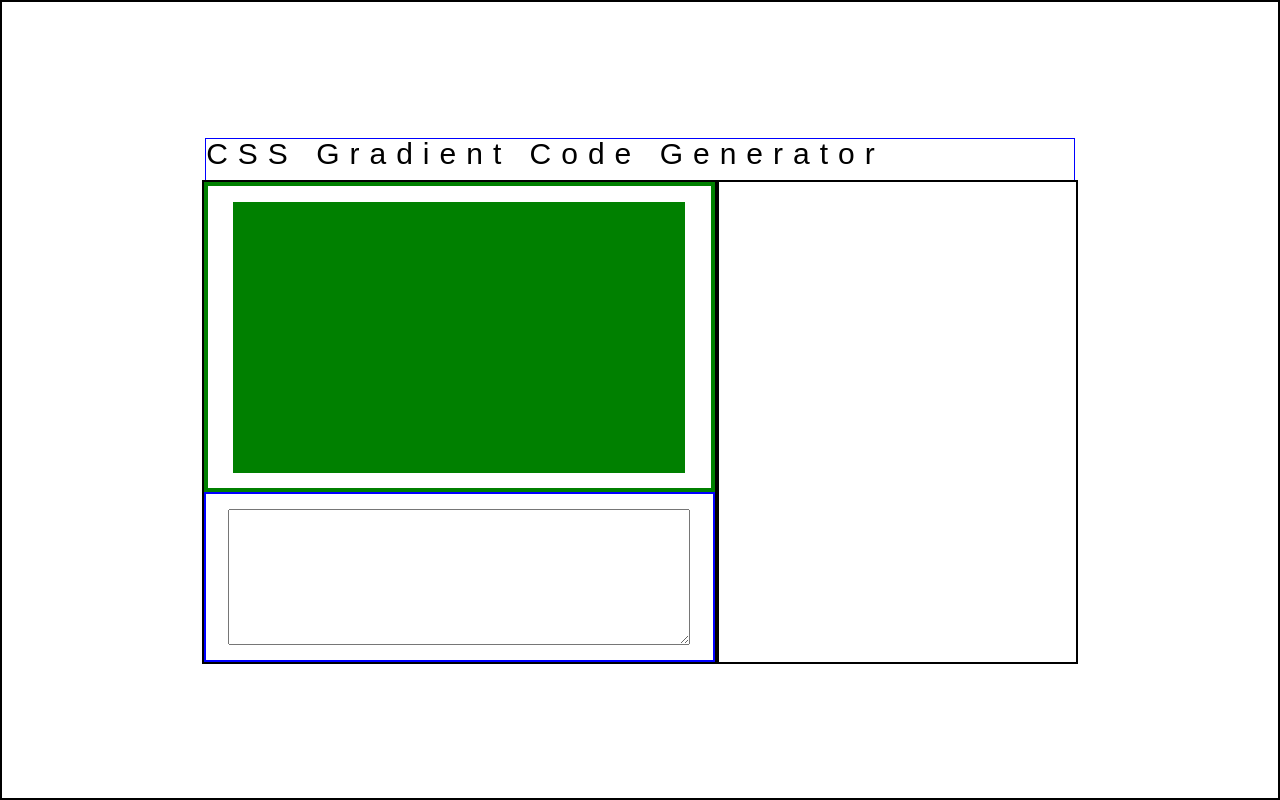
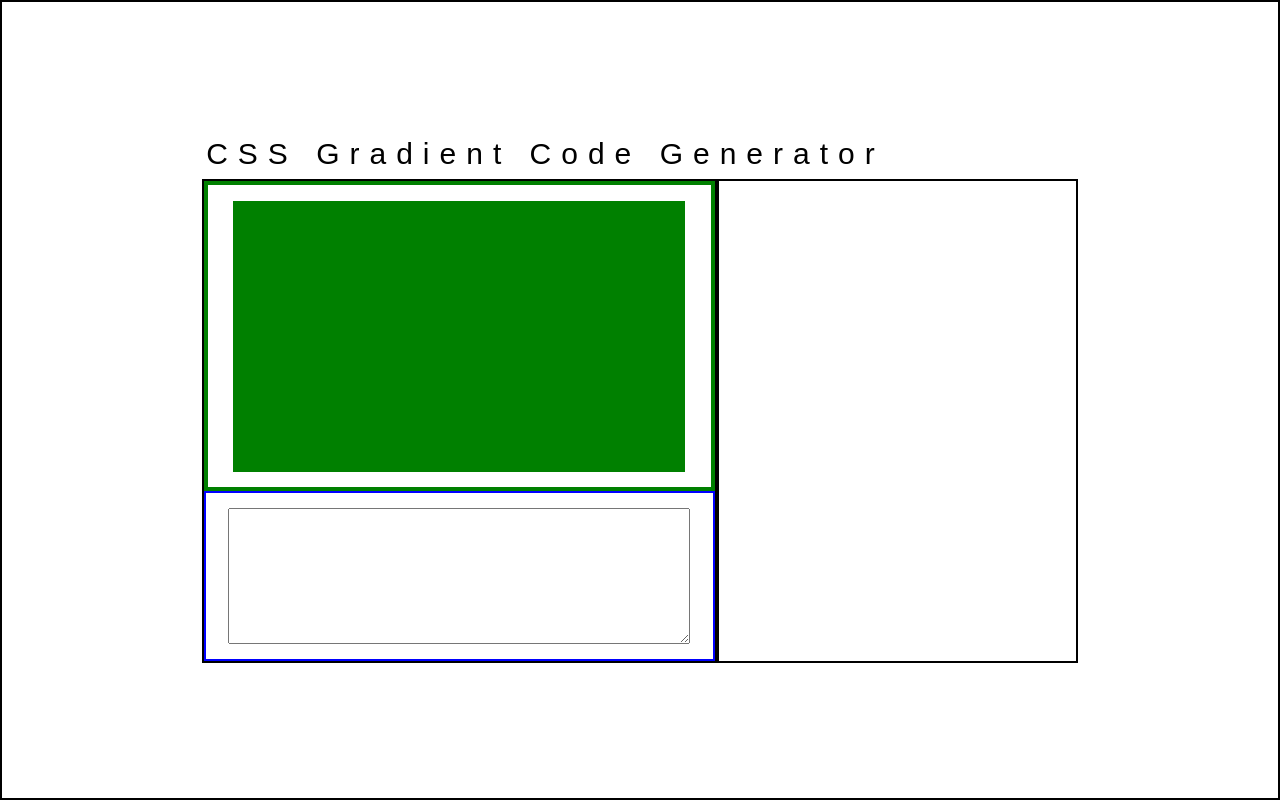
Before and after one commit to zacharybaca/css-gradient-tool, a React (Vite) app: page / in a window 1280 px wide. Built offline with nearby package versions, Linux system fonts and the light colour scheme; a web font is replaced by a local one.

Commit message:
Update App.css

```diff
--- a/src/App.css
+++ b/src/App.css
@@ -11,11 +11,10 @@
     border: 2px solid black;
 }
 
-#app-container h1 {
+#main-heading {
     font-family: "Arsenal SC", sans-serif;
     font-size: 30px;
     letter-spacing: 10px;
     width: 68%;
     padding-bottom: 1%;
-    border: 1px solid blue;
 }
```
